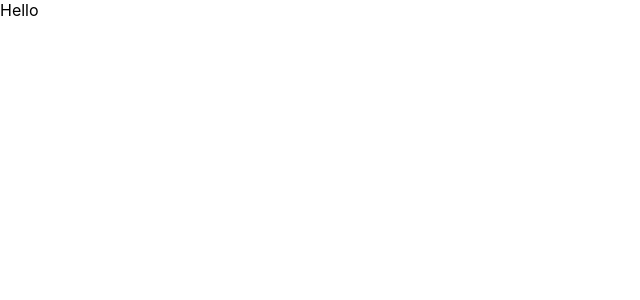
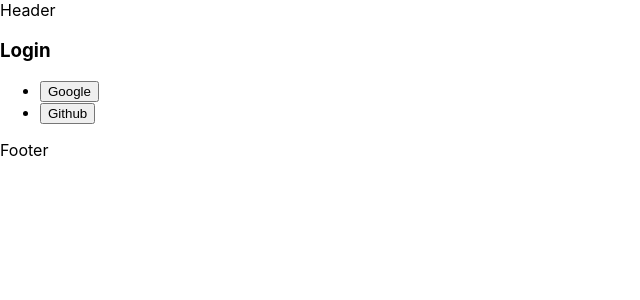
Before and after one commit to wonlee6/business-card-maker, a React (Create React App) app: page / in a window 1280 px wide. Shown: the top 300 px of the page, without its empty margins (0-640 px from the left). Built offline with nearby package versions, Linux system fonts and the light colour scheme; no server answers.

Commit message:
google, github 로그인 연동

```diff
--- a/src/App.js
+++ b/src/App.js
@@ -1,7 +1,8 @@
 import React from 'react';
+import Login from './components/login/login';
 
-const App = () => {
-  return <div>Hello</div>;
+const App = ({ authService }) => {
+  return <Login authService={authService} />;
 };
 
 export default App;
--- /dev/null
+++ b/src/components/footer/footer.jsx
@@ -0,0 +1,7 @@
+import React from 'react';
+
+const Footer = () => {
+  return <div>Footer</div>;
+};
+
+export default Footer;
--- /dev/null
+++ b/src/components/header/header.jsx
@@ -0,0 +1,7 @@
+import React from 'react';
+
+const Header = () => {
+  return <div>Header</div>;
+};
+
+export default Header;
--- /dev/null
+++ b/src/components/login/login.jsx
@@ -0,0 +1,30 @@
+import React from 'react';
+import Footer from '../footer/footer';
+import Header from '../header/header';
+
+const Login = ({ authService }) => {
+  const onLogin = (event) => {
+    authService //
+      .login(event.currentTarget.textContent)
+      .then(console.log);
+  };
+  return (
+    <section>
+      <Header />
+      <section>
+        <h1>Login</h1>
+        <ul>
+          <li>
+            <button onClick={onLogin}>Google</button>
+          </li>
+          <li>
+            <button onClick={onLogin}>Github</button>
+          </li>
+        </ul>
+      </section>
+      <Footer />
+    </section>
+  );
+};
+
+export default Login;
--- a/src/index.js
+++ b/src/index.js
@@ -2,16 +2,13 @@
 import ReactDOM from 'react-dom';
 import './index.module.css';
 import App from './App';
-import reportWebVitals from './reportWebVitals';
+import AuthService from './service/auth_service';
+
+const authService = new AuthService();
 
 ReactDOM.render(
   <React.StrictMode>
-    <App />
+    <App authService={authService} />
   </React.StrictMode>,
   document.getElementById('root')
 );
-
-// If you want to start measuring performance in your app, pass a function
-// to log results (for example: reportWebVitals(console.log))
-// or send to an analytics endpoint. Learn more: https://bit.ly/CRA-vitals
-reportWebVitals();
--- a/src/service/auth_service.js
+++ b/src/service/auth_service.js
@@ -1,11 +1,12 @@
 import firebase from 'firebase';
+import firebaseApp from './firebase';
 
 // auth 관련 역할만 하는 클래스
 class AuthService {
   login(providerName) {
     // google var provider = new firebase.auth.GoogleAuthProvider();
-    const authProvider = new firebase.auth[`${providerName}AuthProvider}`]();
-    return firebase.auth().signInWithPopup(authProvider);
+    const authProvider = new firebase.auth[`${providerName}AuthProvider`]();
+    return firebaseApp.auth().signInWithPopup(authProvider);
   }
 }
 
--- a/src/service/firebase.js
+++ b/src/service/firebase.js
@@ -1,12 +1,14 @@
 // firebase - realtime DataBase 만들고 앱 추가
-
+import firebase from 'firebase';
 // Your web app's Firebase configuration
 // For Firebase JS SDK v7.20.0 and later, measurementId is optional
-var firebaseConfig = {
+const firebaseConfig = {
   apiKey: process.env.REACT_APP_FIREBASE_API_KEY,
   authDomain: process.env.REACT_APP_FIREBASE_AUTH_DOMAIN,
   databaseURL: process.env.REACT_APP_FIREBASE_DB_URL,
   projectId: process.env.REACT_APP_FIREBASE_PROJECT_ID,
 };
 // Initialize Firebase
-firebase.initializeApp(firebaseConfig);
+const firebaseApp = firebase.initializeApp(firebaseConfig);
+
+export default firebaseApp;
```
